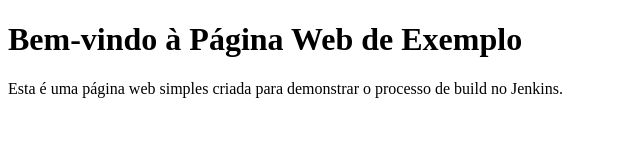
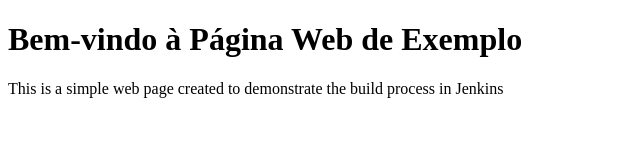
Before and after one commit to diegomcap/pipelinetii, a plain HTML site: page index.html in a window 1280 px wide. Shown: the whole page, without its empty margins (0-640 px from the left). Drawn offline with Linux system fonts and the light colour scheme.

Commit message:
Update index.html

```diff
--- a/index.html
+++ b/index.html
@@ -7,6 +7,6 @@
 </head>
 <body>
     <h1>Bem-vindo à Página Web de Exemplo</h1>
-    <p>Esta é uma página web simples criada para demonstrar o processo de build no Jenkins.</p>
+    <p>This is a simple web page created to demonstrate the build process in Jenkins</p>
 </body>
 </html>
```
